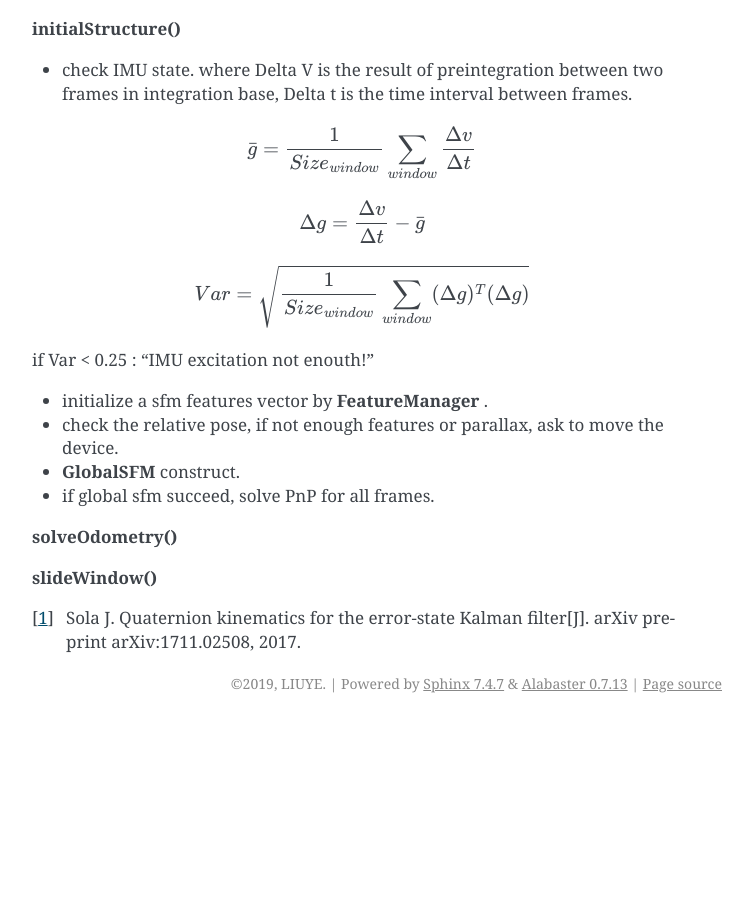
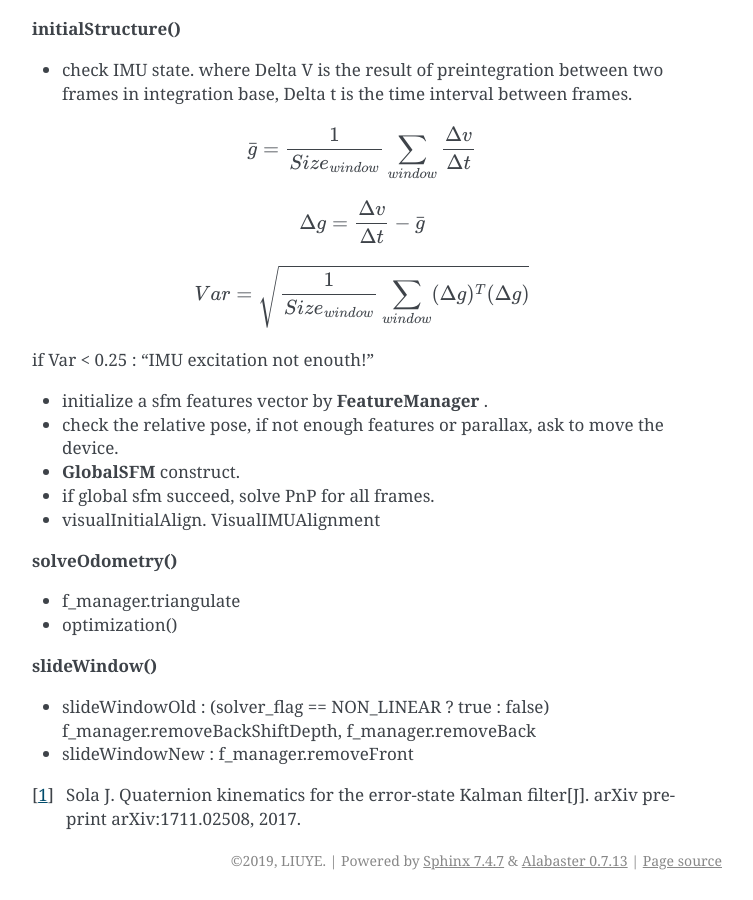
Before and after one commit to gggliuye/VIO, a Sphinx documentation site: the page built from docs/deepblue/LM.rst, in a window 1280 px wide and 900 px high, scrolled down 4354 px. Shown: the whole window, without its empty margins (388-1141 px from the left). Built offline with Sphinx 7.4.7, drawn with Linux system fonts in a browser that asks for light colours; before the commit the page ends 5077 px from its top, so only the background shows below that.

Commit message:
Update LM.rst

```diff
--- a/docs/deepblue/LM.rst
+++ b/docs/deepblue/LM.rst
@@ -191,10 +191,17 @@ if Var < 0.25 : "IMU excitation not enouth!"
 * check the relative pose, if not enough features or parallax, ask to move the device.
 * **GlobalSFM** construct.
 * if global sfm succeed, solve PnP for all frames.
+* visualInitialAlign.   VisualIMUAlignment
 
 **solveOdometry()**
 
+* f_manager.triangulate
+* optimization()
+
 **slideWindow()**
+
+* slideWindowOld : (solver_flag == NON_LINEAR ? true : false) f_manager.removeBackShiftDepth,  f_manager.removeBack
+* slideWindowNew : f_manager.removeFront
 
 
 
```
